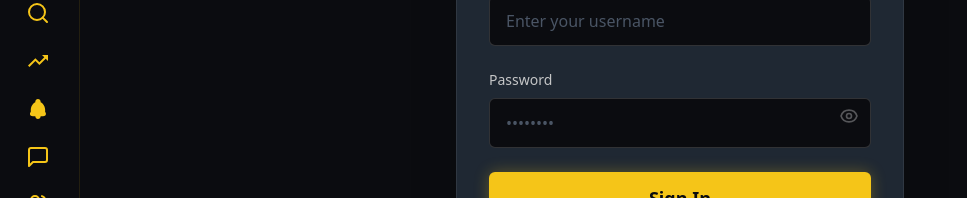
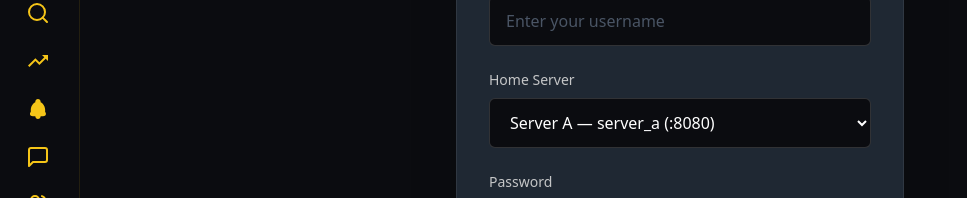
Before and after one commit to gayathriuthamaraj/federated-frontend, a Next.js app: page /login in a window 1280 px wide. Shown: the part 199-397 px from the top of the page, without its empty margins (0-967 px from the left). Built offline with nearby package versions, Linux system fonts and the light colour scheme; no server answers.

Commit message:
Revert "Remove hardcoded server dropdowns; configure via NEXT_PUBLIC_BACKEND_URL env var"
This reverts commit 728664998e891a220590d5d6de24f38c9f842483.

```diff
--- a/app/add-account/page.tsx
+++ b/app/add-account/page.tsx
@@ -4,7 +4,7 @@ import { useState, useEffect } from 'react';
 import { useRouter } from 'next/navigation';
 import Link from 'next/link';
 import { useAuth } from '../context/AuthContext';
-import { getDefaultServer, pinServer } from '../utils/servers';
+import { KNOWN_SERVERS, findServerById, pinServer } from '../utils/servers';
 
 export default function AddAccountPage() {
     const router = useRouter();
@@ -12,10 +12,14 @@ export default function AddAccountPage() {
 
     const [username, setUsername] = useState('');
     const [password, setPassword] = useState('');
-
+    const [serverId, setServerId] = useState<string>('');
     const [error, setError] = useState('');
     const [success, setSuccess] = useState('');
     const [isSubmitting, setIsSubmitting] = useState(false);
+
+    useEffect(() => {
+        if (KNOWN_SERVERS.length > 0) setServerId(KNOWN_SERVERS[0].id);
+    }, []);
 
     // Not logged in at all — redirect to regular login
     useEffect(() => {
@@ -28,7 +32,12 @@ export default function AddAccountPage() {
         setSuccess('');
         setIsSubmitting(true);
 
-        const chosenServer = getDefaultServer();
+        const chosenServer = findServerById(serverId);
+        if (!chosenServer) {
+            setError('Please select a server.');
+            setIsSubmitting(false);
+            return;
+        }
         pinServer(chosenServer);
 
         try {
@@ -140,7 +149,31 @@ export default function AddAccountPage() {
                         />
                     </div>
 
-
+                    <div>
+                        <label htmlFor="server" className="block text-sm font-medium text-bat-gray mb-2">
+                            Home Server
+                        </label>
+                        <select
+                            id="server"
+                            value={serverId}
+                            onChange={(e) => {
+                                const id = e.target.value;
+                                setServerId(id);
+                                const srv = findServerById(id);
+                                if (srv) pinServer(srv);
+                            }}
+                            className="w-full px-4 py-3 rounded-md bg-bat-black text-white border border-bat-gray/20 focus:border-bat-yellow focus:ring-1 focus:ring-bat-yellow outline-none transition-all duration-200"
+                            required
+                            disabled={isSubmitting}
+                        >
+                            <option value="">Select a server</option>
+                            {KNOWN_SERVERS.map((srv) => (
+                                <option key={srv.id} value={srv.id}>
+                                    {srv.name} — {srv.id} (:{srv.port})
+                                </option>
+                            ))}
+                        </select>
+                    </div>
 
                     <div>
                         <label htmlFor="password" className="block text-sm font-medium text-bat-gray mb-2">
--- a/app/login/page.tsx
+++ b/app/login/page.tsx
@@ -3,7 +3,7 @@
 import Link from 'next/link';
 import { useState, useEffect } from 'react';
 import { useAuth } from '../context/AuthContext';
-import { getDefaultServer, pinServer } from '../utils/servers';
+import { KNOWN_SERVERS, findServerById, pinServer, getPinnedServer } from '../utils/servers';
 import OTPInput from '../components/OTPInput';
 import { loginWithPasskey, isPasskeySupported } from '../utils/passkey';
 
@@ -12,7 +12,7 @@ export default function LoginPage() {
 
     const [username, setUsername] = useState('');
     const [password, setPassword] = useState('');
-
+    const [serverId, setServerId] = useState<string>('');
 
     // TOTP second-factor state
     const [totpRequired, setTotpRequired] = useState(false);
@@ -33,9 +33,11 @@ export default function LoginPage() {
     // Increment to force-reset OTPInput boxes after a failed attempt
     const [otpResetKey, setOtpResetKey] = useState(0);
 
-    // Auto-pin the server configured via NEXT_PUBLIC_BACKEND_URL on mount
+    // Populate from localStorage only after mount (avoids SSR/hydration mismatch)
     useEffect(() => {
-        pinServer(getDefaultServer());
+        const pinned = getPinnedServer();
+        if (pinned?.server_id) setServerId(pinned.server_id);
+        else if (KNOWN_SERVERS.length > 0) setServerId(KNOWN_SERVERS[0].id);
     }, []);
 
     const [error, setError] = useState('');
@@ -47,7 +49,12 @@ export default function LoginPage() {
         setError('');
         setIsSubmitting(true);
 
-        const chosenServer = getDefaultServer();
+        const chosenServer = findServerById(serverId);
+        if (!chosenServer) {
+            setError('Please select a server.');
+            setIsSubmitting(false);
+            return;
+        }
         pinServer(chosenServer);
 
         try {
@@ -136,7 +143,11 @@ export default function LoginPage() {
             setError('Enter your username first, then click Sign in with passkey.');
             return;
         }
-        const chosenServer = getDefaultServer();
+        const chosenServer = findServerById(serverId);
+        if (!chosenServer) {
+            setError('Please select a server.');
+            return;
+        }
         pinServer(chosenServer);
         setError('');
         setPasskeyLoading(true);
@@ -266,7 +277,40 @@ export default function LoginPage() {
                             />
                         </div>
 
-
+                        <div>
+                            <label
+                                htmlFor="server"
+                                className="block text-sm font-medium text-bat-gray mb-2"
+                            >
+                                Home Server
+                            </label>
+                            <select
+                                id="server"
+                                value={serverId}
+                                onChange={(e) => {
+                                    const id = e.target.value;
+                                    setServerId(id);
+                                    const srv = findServerById(id);
+                                    if (srv) pinServer(srv);
+                                }}
+                                className="
+                  w-full px-4 py-3 rounded-md
+                  bg-bat-black text-white
+                  border border-bat-gray/20
+                  focus:border-bat-yellow focus:ring-1 focus:ring-bat-yellow
+                  outline-none transition-all duration-200
+                "
+                                required
+                                disabled={isSubmitting}
+                            >
+                                <option value="">Select a server</option>
+                                {KNOWN_SERVERS.map((srv) => (
+                                    <option key={srv.id} value={srv.id}>
+                                        {srv.name} &mdash; {srv.id} (:{srv.port})
+                                    </option>
+                                ))}
+                            </select>
+                        </div>
 
                         <div className="relative">
                             <label
--- a/app/recover/page.tsx
+++ b/app/recover/page.tsx
@@ -4,7 +4,7 @@ import { useState, useEffect } from 'react';
 import { useRouter } from 'next/navigation';
 import Link from 'next/link';
 import OTPInput from '../components/OTPInput';
-import { getDefaultServer, pinServer } from '../utils/servers';
+import { KNOWN_SERVERS, findServerById, getPinnedServer } from '../utils/servers';
 import { recoverWithPasskey, isPasskeySupported } from '../utils/passkey';
 import { useAuth } from '../context/AuthContext';
 
@@ -16,7 +16,7 @@ export default function RecoverPage() {
 
     // Form fields
     const [username, setUsername] = useState('');
-
+    const [serverId, setServerId] = useState('');
     const [totpCode, setTotpCode] = useState('');
     const [recoveryKey, setRecoveryKey] = useState('');
 
@@ -28,7 +28,9 @@ export default function RecoverPage() {
     const [copied, setCopied] = useState(false);
 
     useEffect(() => {
-        pinServer(getDefaultServer());
+        const pinned = getPinnedServer();
+        if (pinned?.server_id) setServerId(pinned.server_id);
+        else if (KNOWN_SERVERS.length > 0) setServerId(KNOWN_SERVERS[0].id);
     }, []);
 
     const handleSubmit = async (e: React.FormEvent) => {
@@ -40,7 +42,11 @@ export default function RecoverPage() {
             return;
         }
 
-        const server = getDefaultServer();
+        const server = findServerById(serverId);
+        if (!server) {
+            setError('Please select a server.');
+            return;
+        }
 
         if (totpCode.length !== 6) {
             setError('Enter the 6-digit code from your authenticator app.');
@@ -146,7 +152,18 @@ export default function RecoverPage() {
                         </div>
                     )}
 
-
+                    <div>
+                        <label className="block text-sm font-medium text-bat-gray mb-1">Server</label>
+                        <select
+                            value={serverId}
+                            onChange={(e) => setServerId(e.target.value)}
+                            className="w-full px-4 py-3 rounded-md bg-bat-black text-white border border-bat-gray/20 focus:border-bat-yellow outline-none"
+                        >
+                            {KNOWN_SERVERS.map((srv) => (
+                                <option key={srv.id} value={srv.id}>{srv.name}</option>
+                            ))}
+                        </select>
+                    </div>
 
                     <div>
                         <label className="block text-sm font-medium text-bat-gray mb-1">Username</label>
--- a/app/register/page.tsx
+++ b/app/register/page.tsx
@@ -5,7 +5,7 @@ import { useState } from 'react';
 import { useAuth } from '../context/AuthContext';
 import { apiPost } from '../utils/api';
 import { generateClientKeyPair, storeClientKeyPair, storeSessionKey } from '../utils/crypto';
-import { getDefaultServer, pinServer } from '../utils/servers';
+import { KNOWN_SERVERS, findServerById, pinServer, getPinnedServer } from '../utils/servers';
 import { registerPasskey, isPasskeySupported } from '../utils/passkey';
 
 export default function RegisterPage() {
@@ -16,7 +16,10 @@ export default function RegisterPage() {
     const [password, setPassword] = useState('');
     const [confirmPassword, setConfirmPassword] = useState('');
     const [inviteCode, setInviteCode] = useState('');
-
+    const [serverId, setServerId] = useState<string>(() => {
+        const pinned = getPinnedServer();
+        return pinned?.server_id ?? '';
+    });
 
     const [isSuccess, setIsSuccess] = useState(false);
     const [showPassword, setShowPassword] = useState(false);
@@ -59,8 +62,13 @@ export default function RegisterPage() {
         setIsSubmitting(true);
 
         try {
-            // Pin the server configured via NEXT_PUBLIC_BACKEND_URL
-            const chosenServer = getDefaultServer();
+            // Pin the chosen server so getApiBaseUrl() routes to the right host
+            const chosenServer = findServerById(serverId);
+            if (!chosenServer) {
+                setError('Please select a server before registering.');
+                setIsSubmitting(false);
+                return;
+            }
             pinServer(chosenServer);
 
             // Generate client Ed25519 key pair
@@ -416,7 +424,32 @@ export default function RegisterPage() {
                         />
                     </div>
 
-
+                    <div>
+                        <label htmlFor="serverId" className="block text-sm font-medium text-bat-gray mb-2">
+                            Select Server
+                        </label>
+                        <select
+                            id="serverId"
+                            value={serverId}
+                            onChange={(e) => {
+                                const id = e.target.value;
+                                setServerId(id);
+                                const srv = findServerById(id);
+                                if (srv) pinServer(srv);
+                            }}
+                            className="w-full px-4 py-3 rounded-md bg-bat-black text-white border border-bat-gray/20 focus:border-bat-yellow focus:ring-1 focus:ring-bat-yellow outline-none transition-all duration-200"
+                            required
+                            disabled={isSubmitting}
+                        >
+                            <option value="">-- Choose a Server --</option>
+                            {KNOWN_SERVERS.map((srv) => (
+                                <option key={srv.id} value={srv.id}>
+                                    {srv.name} &mdash; {srv.id} (:{srv.port})
+                                </option>
+                            ))}
+                        </select>
+                        <p className="mt-1 text-xs text-gray-500">Select which backend server to register with</p>
+                    </div>
 
                     <button
                         type="submit"
--- a/app/utils/servers.ts
+++ b/app/utils/servers.ts
@@ -1,29 +1,38 @@
 /**
- * Server configuration driven by environment variables.
- * Set NEXT_PUBLIC_BACKEND_URL in .env.local to point at your backend.
- * Set NEXT_PUBLIC_MODERATION_URL in .env.local to point at your moderation server.
+ * Known federated servers.
+ * Update these entries (and SERVER_ID / SERVER_NAME in .env) when you add a
+ * new server to the federation.
  */
 export interface ServerConfig {
-    /** Stable machine identifier */
+    /** Stable machine identifier – matches SERVER_ID in the backend .env */
     id: string;
-    /** Human-readable label */
+    /** Human-readable label shown in dropdowns */
     name: string;
-    /** Base URL used for all API requests */
+    /** Base URL used for all API requests to this server */
     url: string;
+    /** Public display port (for labels only) */
+    port: number;
 }
+
+export const KNOWN_SERVERS: ServerConfig[] = [
+    {
+        id: 'server_a',
+        name: 'Server A',
+        url: 'http://localhost:8080',
+        port: 8080,
+    },
+    {
+        id: 'server_b',
+        name: 'Server B',
+        url: 'http://localhost:9080',
+        port: 9080,
+    },
+];
 
 export interface TrustedServerEntry {
     server_id: string;
     server_name: string;
     server_url: string;
-}
-
-/** Returns the single server configured via NEXT_PUBLIC_BACKEND_URL. */
-export function getDefaultServer(): ServerConfig {
-    const url =
-        (typeof process !== 'undefined' && process.env.NEXT_PUBLIC_BACKEND_URL) ||
-        'http://localhost:8080';
-    return { id: 'default', name: 'Home Server', url };
 }
 
 /** Persist the chosen server to localStorage so api.ts can pick it up. */
@@ -37,7 +46,7 @@ export function pinServer(server: ServerConfig): void {
     localStorage.setItem('trusted_server', JSON.stringify(entry));
 }
 
-/** Read back whatever server is currently pinned (or null). */
+/** Read back whatever server is currently pinned (or undefined). */
 export function getPinnedServer(): TrustedServerEntry | null {
     if (typeof window === 'undefined') return null;
     try {
@@ -48,3 +57,8 @@ export function getPinnedServer(): TrustedServerEntry | null {
         return null;
     }
 }
+
+/** Look up a ServerConfig by its id string. */
+export function findServerById(id: string): ServerConfig | undefined {
+    return KNOWN_SERVERS.find((s) => s.id === id);
+}
```
Also changed, not shown: app/context/AuthContext.tsx (+4 -3 lines), 1 other file (tests, documents, lock files or other folders).
